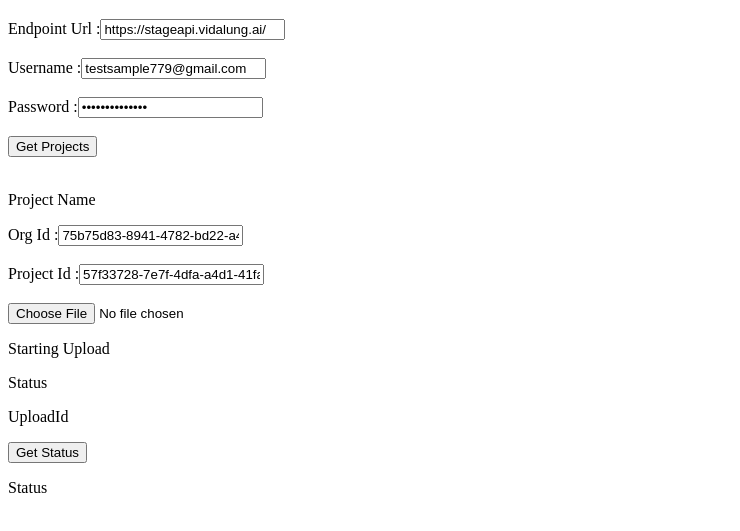
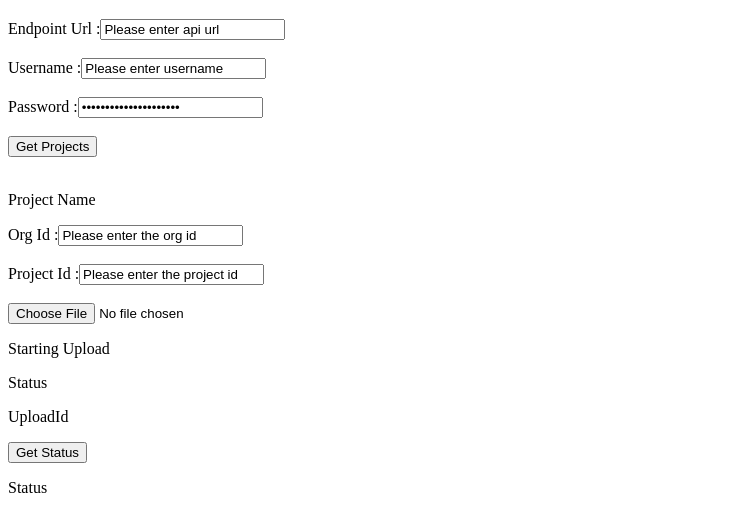
Before and after one commit to VIDADiagnostics/stowrsapi, a plain HTML site: page index.html in a window 1280 px wide. Shown: the part 61-592 px from the top of the page, without its empty margins (0-740 px from the left). Drawn offline with Linux system fonts and the light colour scheme.

Commit message:
removed hardcoded credientials

```diff
--- a/index.html
+++ b/index.html
@@ -7,14 +7,14 @@
 </head>
 <body>
 <h1>Upload Dicom files to portal using DicomWebAPi</h1>
-<label>Endpoint Url :</label><input type="text" id="endpoint" value="https://stageapi.vidalung.ai/"/> </br></br>
-<label>Username :</label><input type="text" id="username" value="testsample779@gmail.com"/> </br></br>
-<label>Password :</label><input type="password" id="password" value="vida_Test@2023"/> </br></br>
+<label>Endpoint Url :</label><input type="text" id="endpoint" value="Please enter api url"/> </br></br>
+<label>Username :</label><input type="text" id="username" value="Please enter username"/> </br></br>
+<label>Password :</label><input type="password" id="password" value="Please enter password"/> </br></br>
 
 <button onclick="getProjects()">Get Projects</button>  </br></br>
 <p id="projName">Project Name</p>
-<label>Org Id :</label><input type="text" id="orgId" value="75b75d83-8941-4782-bd22-a4fe81ec83dc"/> </br></br>
-<label>Project Id :</label><input type="text" id="projId" value="57f33728-7e7f-4dfa-a4d1-41fa64567575"/> </br></br>
+<label>Org Id :</label><input type="text" id="orgId" value="Please enter the org id"/> </br></br>
+<label>Project Id :</label><input type="text" id="projId" value="Please enter the project id"/> </br></br>
 
 
 
```
